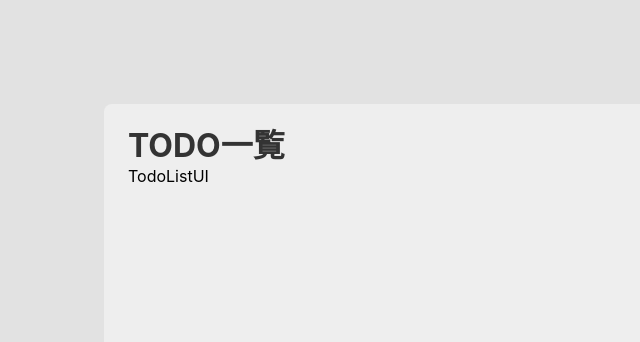
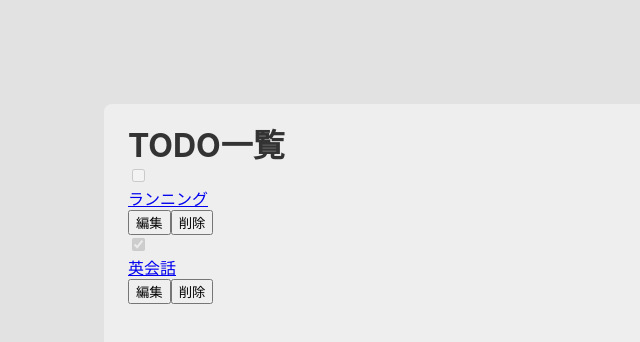
Before and after one commit to HideyukiMa/react-todo-2, a React (Create React App) app: page /todo-list in a window 1280 px wide. Shown: the top 342 px of the page, without its empty margins (0-640 px from the left). Built offline with nearby package versions, Linux system fonts and the light colour scheme.

Commit message:
Todo一覧に表示するitem一覧のコンポーネントを作成中

```diff
--- /dev/null
+++ b/src/types/todo/index.ts
@@ -0,0 +1,6 @@
+export interface Todo {
+	id: number;
+	title: string;
+	details: string | null;
+	isDone: boolean;
+}
--- /dev/null
+++ b/src/views/components/listItem/index.tsx
@@ -0,0 +1,20 @@
+import React, { FC } from 'react';
+import { Link } from 'react-router-dom';
+import { Props } from './types';
+
+const ListItem: FC<Props> = ({ id, title, isDone }) => {
+	return (
+		<div>
+			<input type="checkbox" disabled defaultChecked={isDone} />
+			<div>
+				<Link to={`/todo/${id}`}>{title}</Link>
+				<div>
+					<button>編集</button>
+					<button>削除</button>
+				</div>
+			</div>
+		</div>
+	);
+};
+
+export default ListItem;
--- /dev/null
+++ b/src/views/components/listItem/types.ts
@@ -0,0 +1,3 @@
+import { Todo } from '../../../types/todo';
+
+export interface Props extends Todo {}
--- a/src/views/pages/todoList/presenter.tsx
+++ b/src/views/pages/todoList/presenter.tsx
@@ -1,11 +1,26 @@
 import React, { FC } from 'react';
 import Title from '../../components/title';
+import ListItem from '../../components/listItem';
+import sampleItems from './sampleItems.json';
+import { Todo } from '../../../types/todo';
 
 const TodoListUI: FC = () => {
 	return (
 		<div>
 			<Title title={'TODO一覧'} />
-			TodoListUI
+			<div>
+				{sampleItems.map((item: Todo) => {
+					return (
+						<ListItem
+							key={item.id}
+							id={item.id}
+							title={item.title}
+							details={item.details}
+							isDone={item.isDone}
+						/>
+					);
+				})}
+			</div>
 		</div>
 	);
 };
--- /dev/null
+++ b/src/views/pages/todoList/sampleItems.json
@@ -0,0 +1,14 @@
+[
+	{
+		"id": 1,
+		"title": "ランニング",
+		"details": "毎朝6時に起きてランニングをする。",
+		"isDone": false
+	},
+	{
+		"id": 2,
+		"title": "英会話",
+		"details": "毎日就業後に英会話をする。",
+		"isDone": true
+	}
+]
```
